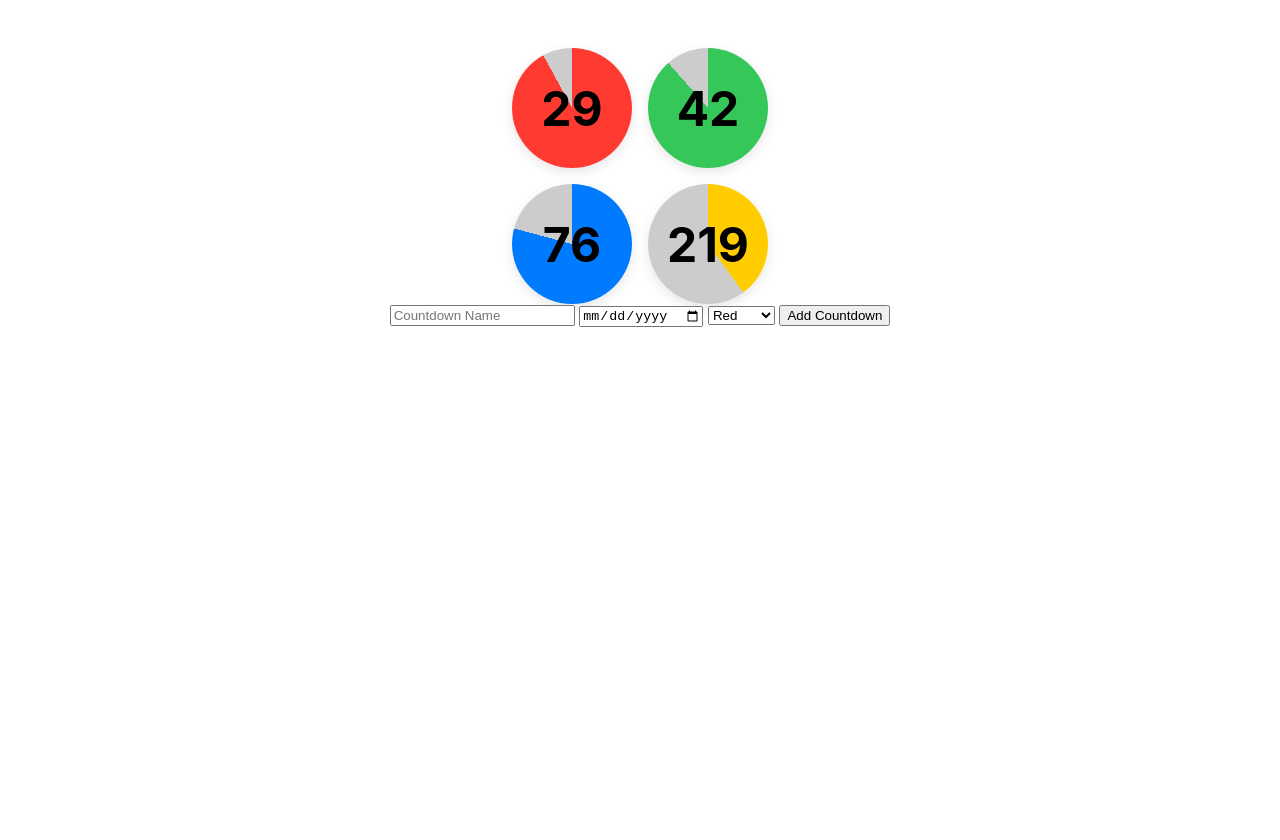
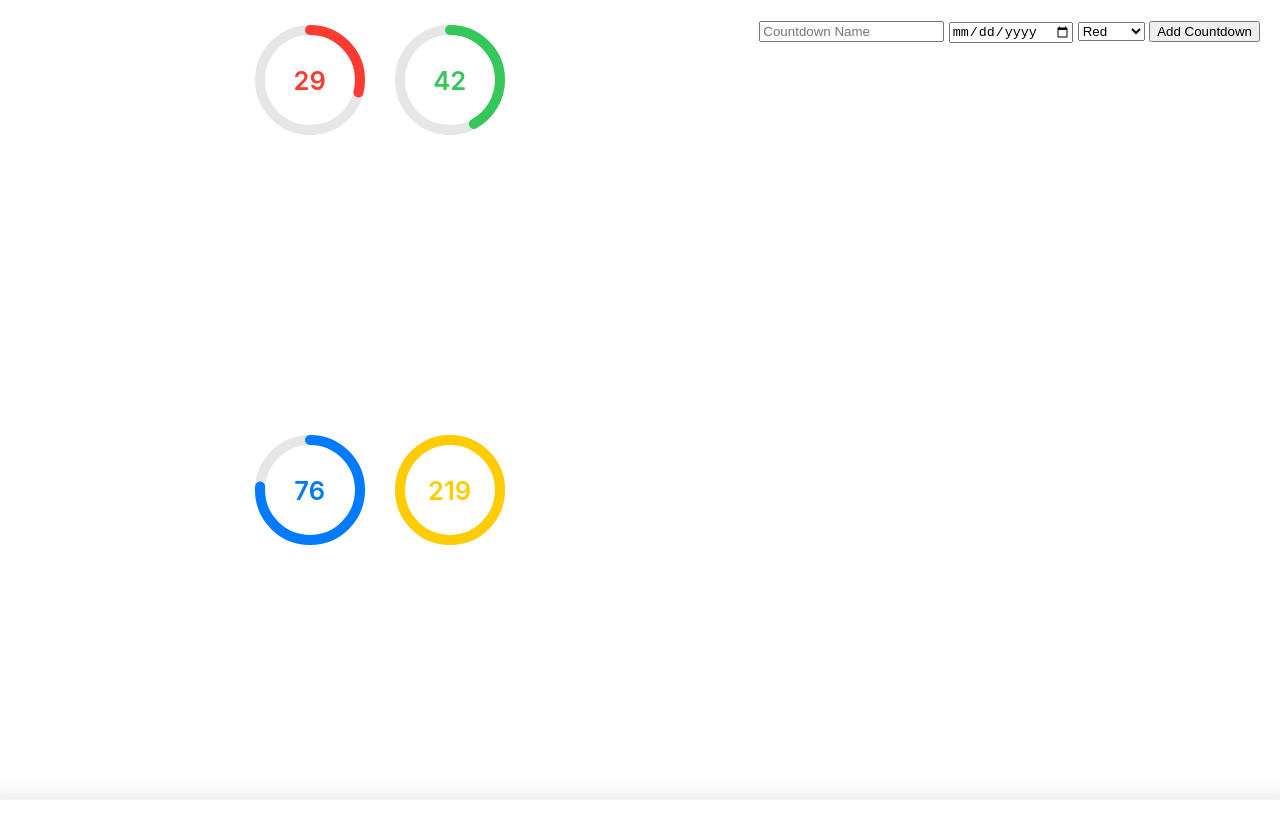
Before and after one commit to Thilac13/countdown-widget, a plain HTML site: page index.html in a window 1280 px wide. Before the commit the page ends 800 px from the top, so only its background shows below. Drawn offline with Linux system fonts and the light colour scheme.

Commit message:
grid changes and lot more

```diff
--- a/index.html
+++ b/index.html
@@ -8,12 +8,38 @@
   <link rel="manifest" href="manifest.json" />
 </head>
 <body>
-  <div class="widget-grid">
-    <!-- Up to 4 countdowns will appear here -->
-    <div class="countdown" id="countdown-1"></div>
-    <div class="countdown" id="countdown-2"></div>
-    <div class="countdown" id="countdown-3"></div>
-    <div class="countdown" id="countdown-4"></div>
+  <div class="countdown-grid">
+    <div class="countdown" id="countdown-1">
+      <svg width="120" height="120">
+        <circle class="bg" cx="60" cy="60" r="50" />
+        <circle class="fg" cx="60" cy="60" r="50" />
+      </svg>
+      <div class="countdown-number">0</div>
+    </div>
+
+    <div class="countdown" id="countdown-2">
+      <svg width="120" height="120">
+        <circle class="bg" cx="60" cy="60" r="50" />
+        <circle class="fg" cx="60" cy="60" r="50" />
+      </svg>
+      <div class="countdown-number">0</div>
+    </div>
+
+    <div class="countdown" id="countdown-3">
+      <svg width="120" height="120">
+        <circle class="bg" cx="60" cy="60" r="50" />
+        <circle class="fg" cx="60" cy="60" r="50" />
+      </svg>
+      <div class="countdown-number">0</div>
+    </div>
+
+    <div class="countdown" id="countdown-4">
+      <svg width="120" height="120">
+        <circle class="bg" cx="60" cy="60" r="50" />
+        <circle class="fg" cx="60" cy="60" r="50" />
+      </svg>
+      <div class="countdown-number">0</div>
+    </div>
   </div>
 
   <form id="countdown-form">
--- a/script.js
+++ b/script.js
@@ -1,4 +1,4 @@
-// Example countdowns (replace with real user input logic later)
+// Sample countdowns
 const countdowns = [
   { name: "GOST Exam", date: "2025-06-24", color: 1 },
   { name: "Graduation", date: "2025-07-07", color: 2 },
@@ -15,18 +15,25 @@ function daysRemaining(targetDate) {
 
 function updateCountdowns() {
   countdowns.forEach((cd, index) => {
-    const id = `countdown-${index + 1}`;
-    const el = document.getElementById(id);
+    const el = document.getElementById(`countdown-${index + 1}`);
+    if (!el) return;
+
+    const svg = el.querySelector("svg");
+    const fg = svg.querySelector(".fg");
+    const text = el.querySelector(".countdown-number");
+
     const days = daysRemaining(cd.date);
+    const totalDays = 100; // Customizable
+    const progress = Math.min(days / totalDays, 1);
 
-    const totalDays = 365; // Assume a max range for demo
-    const progress = Math.min(360 * (1 - days / totalDays), 360);
+    const circleLength = 2 * Math.PI * 50;
+    fg.style.strokeDasharray = circleLength;
+    fg.style.strokeDashoffset = circleLength * (1 - progress);
+    fg.style.stroke = `var(--accent${cd.color})`;
 
-    el.style.background = `conic-gradient(var(--accent${cd.color}) ${progress}deg, #ccc ${progress}deg)`;
-    el.textContent = days;
-    el.dataset.color = cd.color;
+    text.textContent = days;
+    text.style.color = `var(--accent${cd.color})`;
 
-    // Add click to show expanded view
     el.onclick = () => {
       document.getElementById("expanded-view").classList.remove("hidden");
       const list = document.getElementById("countdown-list");
@@ -39,4 +46,4 @@ function updateCountdowns() {
 }
 
 updateCountdowns();
-setInterval(updateCountdowns, 1000 * 60 * 60); // Update hourly
+setInterval(updateCountdowns, 60 * 60 * 1000); // Update hourly
--- a/style.css
+++ b/style.css
@@ -9,16 +9,23 @@
 
 @media (prefers-color-scheme: dark) {
   :root {
-    --bg: #1c1c1e;
-    --fg: #f2f2f7;
+    --bg: #000000;
+    --text: #ffffff;
   }
 }
 
-@media (prefers-color-scheme: dark) {
-  body {
-    background-color: #000;
-    color: #fff;
+@media (max-width: 400px) {
+  .countdown-grid {
+    grid-template-columns: 1fr;
   }
+}
+
+
+html, body {
+  margin: 0;
+  padding: 0;
+  height: 100%;
+  overflow-x: hidden;
 }
 
 
@@ -26,72 +33,82 @@ body {
   margin: 0;
   font-family: -apple-system, BlinkMacSystemFont, "San Francisco", Roboto, sans-serif;
   background-color: var(--bg);
-  color: var(--fg);
+  color: var(--text);
   display: flex;
-  flex-direction: column;
-  align-items: center;
-  padding: 1rem;
-}
-
-.widget-grid {
-  display: grid;
-  grid-template-columns: repeat(2, 120px);
-  gap: 1rem;
-  margin-top: 2rem;
+  flex-wrap: wrap;
+  justify-content: center;
+  padding: 20px;
+  gap: 20px;
 }
 
 .countdown {
+  position: relative;
   width: 120px;
   height: 120px;
-  border-radius: 50%;
-  background: conic-gradient(var(--accent1) 0deg, #ccc 0deg);
-  display: flex;
-  align-items: center;
-  justify-content: center;
-  font-weight: bold;
-  font-size: 3rem;
-  cursor: pointer;
-  transition: all 0.3s ease;
 }
 
-.countdown[data-color="1"] { --accent: var(--accent1); }
-.countdown[data-color="2"] { --accent: var(--accent2); }
-.countdown[data-color="3"] { --accent: var(--accent3); }
-.countdown[data-color="4"] { --accent: var(--accent4); }
-
-.hidden {
-  display: none;
-}
-
-#expanded-view {
-  margin-top: 2rem;
-}
-
-.countdown {
-  border-radius: 50%;
-  box-shadow: 0 4px 12px rgba(0, 0, 0, 0.1);
-}
-
-.widget-box {
-  border-radius: 20px;
-  background: var(--widget-bg);
-  padding: 16px;
-  box-shadow: 0 10px 30px rgba(0,0,0,0.05);
+.countdown-grid {
+  display: grid;
+  grid-template-columns: repeat(2, 1fr);
+  gap: 20px;
+  max-width: 300px; /* Force it to not stretch beyond 2 items */
+  margin: 0 auto;
+  justify-items: center;
 }
 
 
-.countdown:active {
-  transform: scale(0.96);
+.countdown svg {
+  width: 120px;
+  height: 120px;
+  transform: rotate(-90deg);
 }
 
-.countdown {
-  transition: transform 0.2s ease, box-shadow 0.2s ease;
+circle.bg {
+  fill: none;
+  stroke: #e6e6e6;
+  stroke-width: 10;
 }
 
-@keyframes fadeIn {
-  from { opacity: 0; transform: scale(0.95); }
-  to { opacity: 1; transform: scale(1); }
+circle.fg {
+  fill: none;
+  stroke-width: 10;
+  stroke-linecap: round;
+  stroke-dasharray: 314; /* 2πr for r=50 */
+  stroke-dashoffset: 0;
+  transition: stroke-dashoffset 0.6s ease;
 }
-.countdown {
-  animation: fadeIn 0.4s ease-in-out;
+
+.countdown-number {
+  position: absolute;
+  top: 50%;
+  left: 50%;
+  transform: translate(-50%, -50%);
+  font-size: 1.6rem;
+  font-weight: 600;
+  color: var(--text);
 }
+
+/* Expanded View Styles */
+#expanded-view {
+  position: fixed;
+  bottom: 0;
+  width: 100%;
+  max-height: 50%;
+  background: var(--bg);
+  box-shadow: 0 -4px 20px rgba(0, 0, 0, 0.1);
+  padding: 1rem;
+  border-top-left-radius: 20px;
+  border-top-right-radius: 20px;
+  transition: transform 0.3s ease;
+  transform: translateY(0%);
+}
+
+#expanded-view.hidden {
+  transform: translateY(100%);
+}
+
+#countdown-list {
+  list-style: none;
+  padding-left: 0;
+  margin-top: 0.5rem;
+}
```
